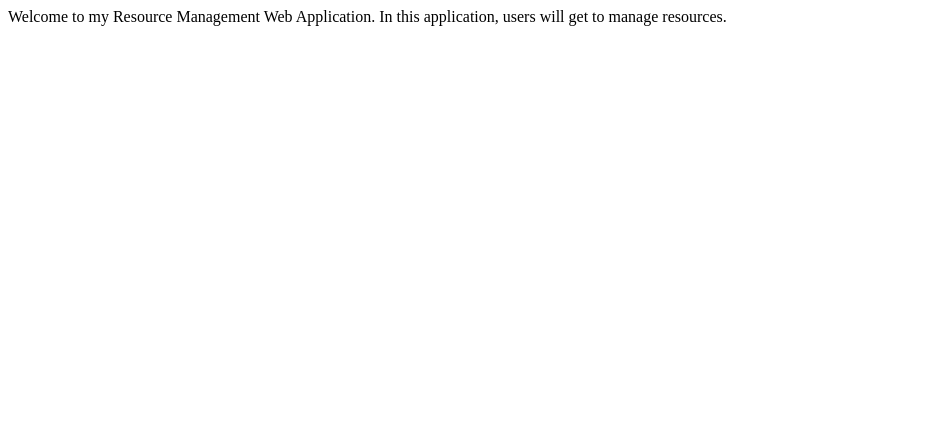
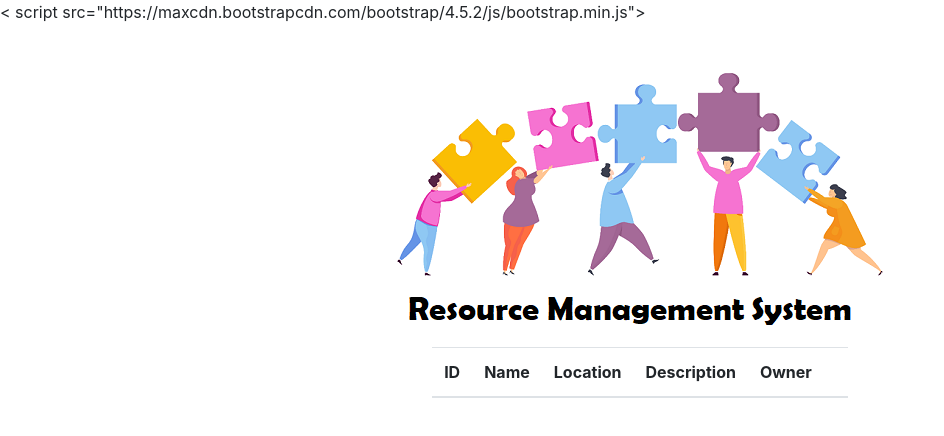
Before and after one commit to ghiattt/resource-mgmt, a website: page public/index.html in a window 1280 px wide. Shown: the whole page, without its empty margins (0-944 px from the left). Drawn offline with nearby package versions, Linux system fonts and the light colour scheme; no server answers.

Commit message:
Implemented the frontend for view-resource

```diff
--- /dev/null
+++ b/public/css/styles.css
@@ -0,0 +1,3 @@
+.table-striped-custom tbody tr:nth-of-type(odd) {
+background-color: #f2f2f2; /* Alternate row color */
+}
--- a/public/index.html
+++ b/public/index.html
@@ -1,9 +1,49 @@
-<html>
+<!DOCTYPE html>
+
 <head>
-<title>DVOPS - Resource Management Web App</title>
+    <meta charset="UTF-8">
+    <meta name="viewport" content="width=device-width, initial-scale=1.0">
+    <title>DVOPS - Resource Management Web App</title>
+    <script src="https://code.jquery.com/jquery-3.5.1.slim.min.js"></script>
+    <script src="https://cdn.jsdelivr.net/npm/@popperjs/core@2.5.3/dist/umd/popper.min.js">
+    </script >
+            < script
+                src="https://maxcdn.bootstrapcdn.com/bootstrap/4.5.2/js/bootstrap.min.js"></script>
+    <link href="https://maxcdn.bootstrapcdn.com/bootstrap/4.5.2/css/bootstrap.min.css" rel="stylesheet">
+    <script src="js/view-resources.js"></script>
+    <link rel="stylesheet" href="css/styles.css">
 </head>
-<body>
-Welcome to my Resource Management Web Application. In this application,
-users will get to manage resources.
+
+<body onload="viewResources()">
+    <div class="container mt-5">
+        <div class="row justify-content-center">
+            <img src="images/logo.png">
+        </div>
+        <div class="row justify-content-center">
+            <div class="col-md-10">
+            </div>
+            <div class="col-md-2">
+            </div>
+            <div class="row justify-content-center">
+                <div class="col-md-12">
+                    <table class="table table-striped table-striped-custom">
+                        <thead>
+                            <tr>
+                                <th>ID</th>
+                                <th>Name</th>
+                                <th>Location</th>
+                                <th>Description</th>
+                                <th>Owner</th>
+                                <th></th>
+                            </tr>
+                        </thead>
+                        <tbody id="tableContent">
+                        </tbody>
+                    </table>
+                </div>
+            </div>
+        </div>
+    </div>
 </body>
+
 </html>
--- /dev/null
+++ b/public/js/view-resources.js
@@ -0,0 +1,26 @@
+function viewResources() {
+    var response = '';
+    var request = new XMLHttpRequest();
+    request.open('GET', '/view-resources', true);
+    request.setRequestHeader('Content-Type', 'application/json');
+    request.onload = function () {
+        response = JSON.parse(request.responseText);
+
+        var html = '';
+        for (var i = 0; i < response.length; i++) {
+            html += '<tr>' +
+                '<td>' + (i + 1) + '</td>' +
+                '<td>' + response[i].name + '</td>' +
+                '<td>' + response[i].location + '</td>' +
+                '<td>' + response[i].description + '</td>' +
+                '<td>' + response[i].owner + '</td>' +
+                '<td>' +
+                    '<button type="button" class="btn btn-warning" onclick="editResource(\'' + JSON.stringify(response[i]).replaceAll('\"', '&quot;') + '\')">Edit </button> ' +
+                    '<button type="button" class="btn btn-danger" onclick="deleteResource(\'' + response[i].id + '\')"> Delete</button>' +
+                '</td>' +
+            '</tr>';
+        }
+        document.getElementById('tableContent').innerHTML = html;
+    };
+    request.send();
+}
```
